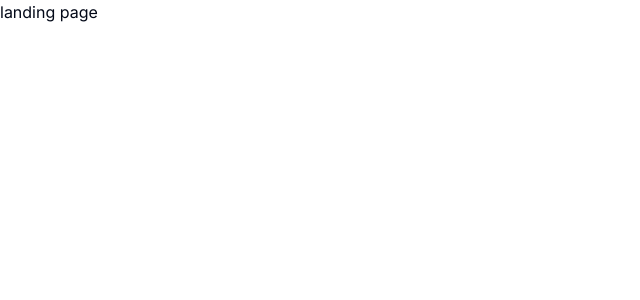
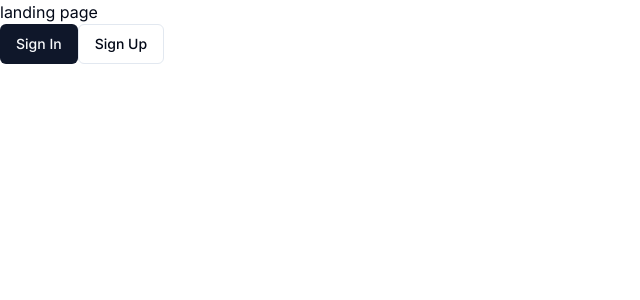
Before and after one commit to jdichh/saas-next2, a Next.js app: page / in a window 1280 px wide. Shown: the top 300 px of the page, without its empty margins (0-640 px from the left). Built offline with nearby package versions, Linux system fonts and the light colour scheme.

Commit message:
chore: centered sign-in/up, sign-in/up/out btns

```diff
--- /dev/null
+++ b/src/app/(auth)/(routes)/layout.tsx
@@ -0,0 +1,7 @@
+export default function AuthLayout({
+  children,
+}: {
+  children: React.ReactNode;
+}) {
+  return <div className="flex items-center justify-center h-full">{children}</div>;
+}
--- a/src/app/(dashboard)/(routes)/dashboard/page.tsx
+++ b/src/app/(dashboard)/(routes)/dashboard/page.tsx
@@ -1,5 +1,9 @@
+import { UserButton } from "@clerk/nextjs";
+
 export default function Page() {
   return (
-    <p>Test (after sign-in)</p>
+    <div>
+      <UserButton afterSignOutUrl="/"/>
+    </div>
   );
 }
--- a/src/app/(landing)/page.tsx
+++ b/src/app/(landing)/page.tsx
@@ -1,5 +1,22 @@
+import { Button } from "@/components/ui/button";
+import Link from "next/link";
+
 export default function LandingPage() {
   return (
-    <div>landing page</div>
-  )
+    <div>
+      <h1>landing page</h1>
+      <div>
+        <Link href="/sign-in">
+          <Button>
+            Sign In
+          </Button>
+        </Link>
+        <Link href="/sign-up">
+          <Button variant="outline">
+            Sign Up
+          </Button>
+        </Link>
+      </div>
+    </div>
+  );
 }
```
